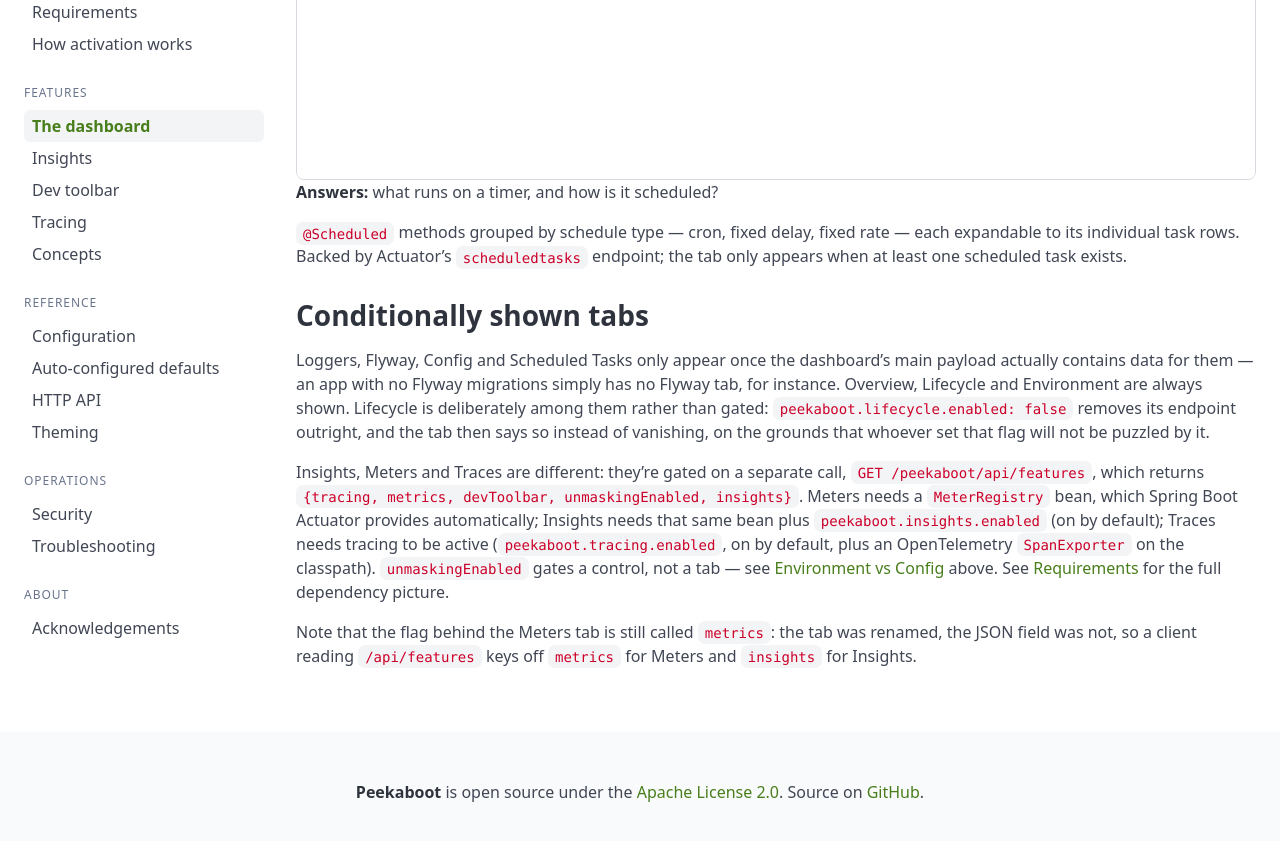
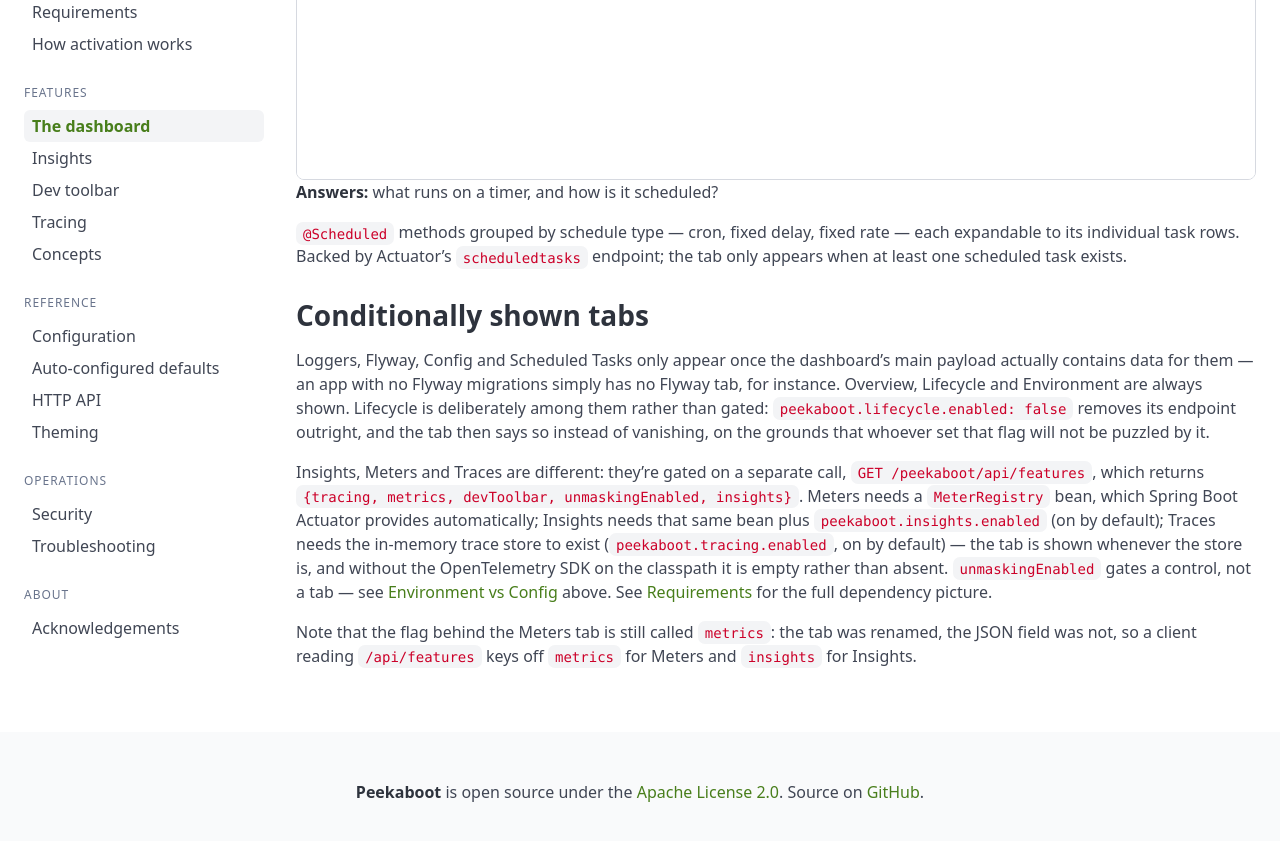
Before and after one commit to peekaboot-org/peekaboot-org.github.io, a Jekyll site: the page built from docs/dashboard.md, in a window 1280 px wide and 900 px high, scrolled down 9007 px. Shown: the top 841 px of the window. Built offline with Jekyll 4.4.1, drawn with Linux system fonts in a browser that asks for light colours.

Commit message:
docs(dashboard): tie the Traces tab to the trace store, not a SpanExporter

```diff
--- a/docs/dashboard.md
+++ b/docs/dashboard.md
@@ -266,8 +266,9 @@ Insights, Meters and Traces are different: they're gated on a separate call, `GE
 /peekaboot/api/features`, which returns `{tracing, metrics, devToolbar, unmaskingEnabled,
 insights}`. Meters needs a `MeterRegistry` bean, which Spring Boot Actuator provides
 automatically; Insights needs that same bean plus `peekaboot.insights.enabled` (on by
-default); Traces needs tracing to be active (`peekaboot.tracing.enabled`, on by default,
-plus an OpenTelemetry `SpanExporter` on the classpath). `unmaskingEnabled` gates a control,
+default); Traces needs the in-memory trace store to exist (`peekaboot.tracing.enabled`, on
+by default) &mdash; the tab is shown whenever the store is, and without the OpenTelemetry
+SDK on the classpath it is empty rather than absent. `unmaskingEnabled` gates a control,
 not a tab &mdash; see [Environment vs Config](#environment-vs-config) above. See
 [Requirements]({{ '/docs/requirements/' | relative_url }}) for the full dependency picture.
 
```
